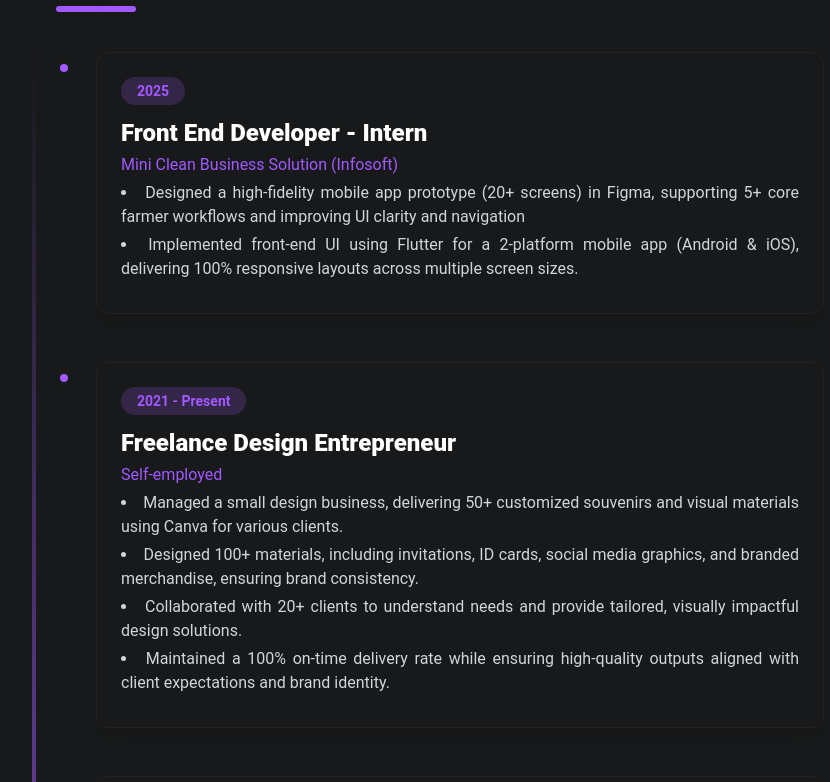
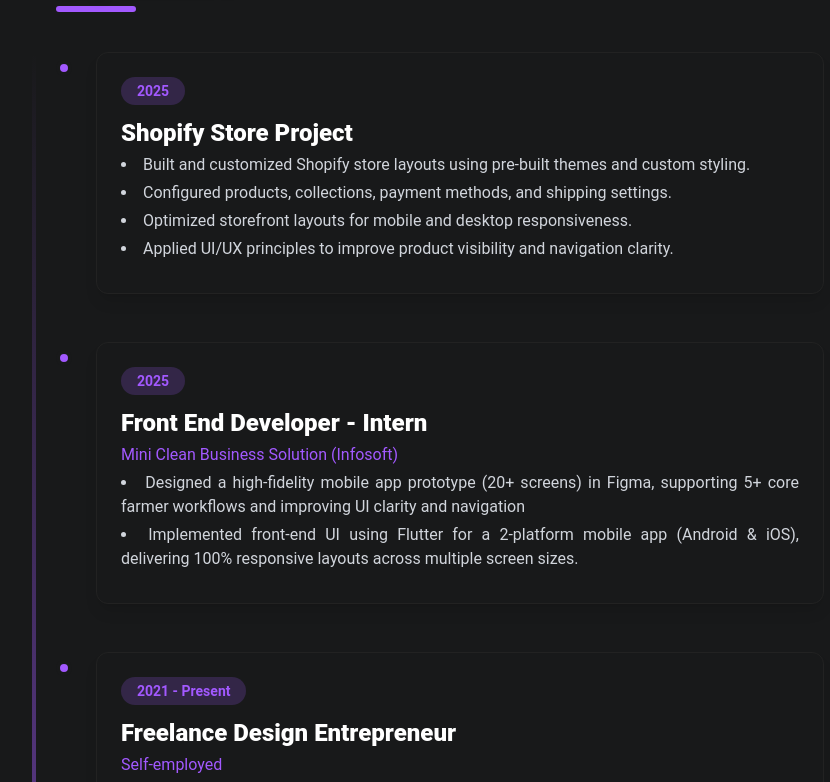
Before and after one commit to teressaconde/teressa-portfolio, a Next.js app: page / in a window 1280 px wide. Shown: the part 1598-2380 px from the top of the page, without its empty margins (72-902 px from the left). Built offline with nearby package versions, Linux system fonts and the light colour scheme.

Commit message:
add shopify

```diff
--- a/app/ExperienceSection.js
+++ b/app/ExperienceSection.js
@@ -2,6 +2,17 @@
 import { motion } from "framer-motion";
 
 const experiences = [
+  {
+    date: "2025",
+    title: "Shopify Store Project",
+    position: "Shopify Developer",
+    description: [
+      "Built and customized Shopify store layouts using pre-built themes and custom styling.",
+      "Configured products, collections, payment methods, and shipping settings.",
+      "Optimized storefront layouts for mobile and desktop responsiveness.",
+      "Applied UI/UX principles to improve product visibility and navigation clarity."
+    ],
+  },
   {
     date: "2025",
     title: "Front End Developer - Intern",
```
